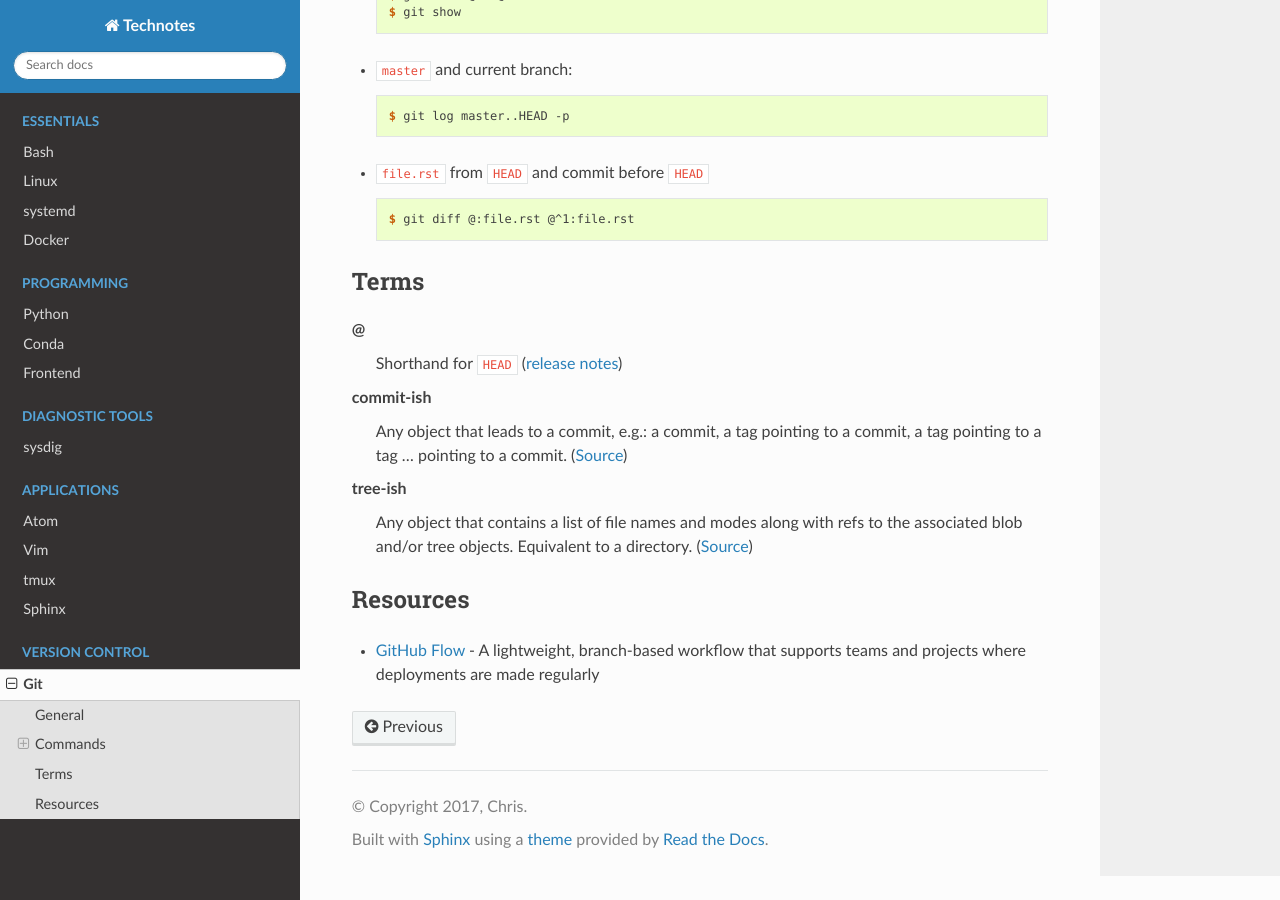
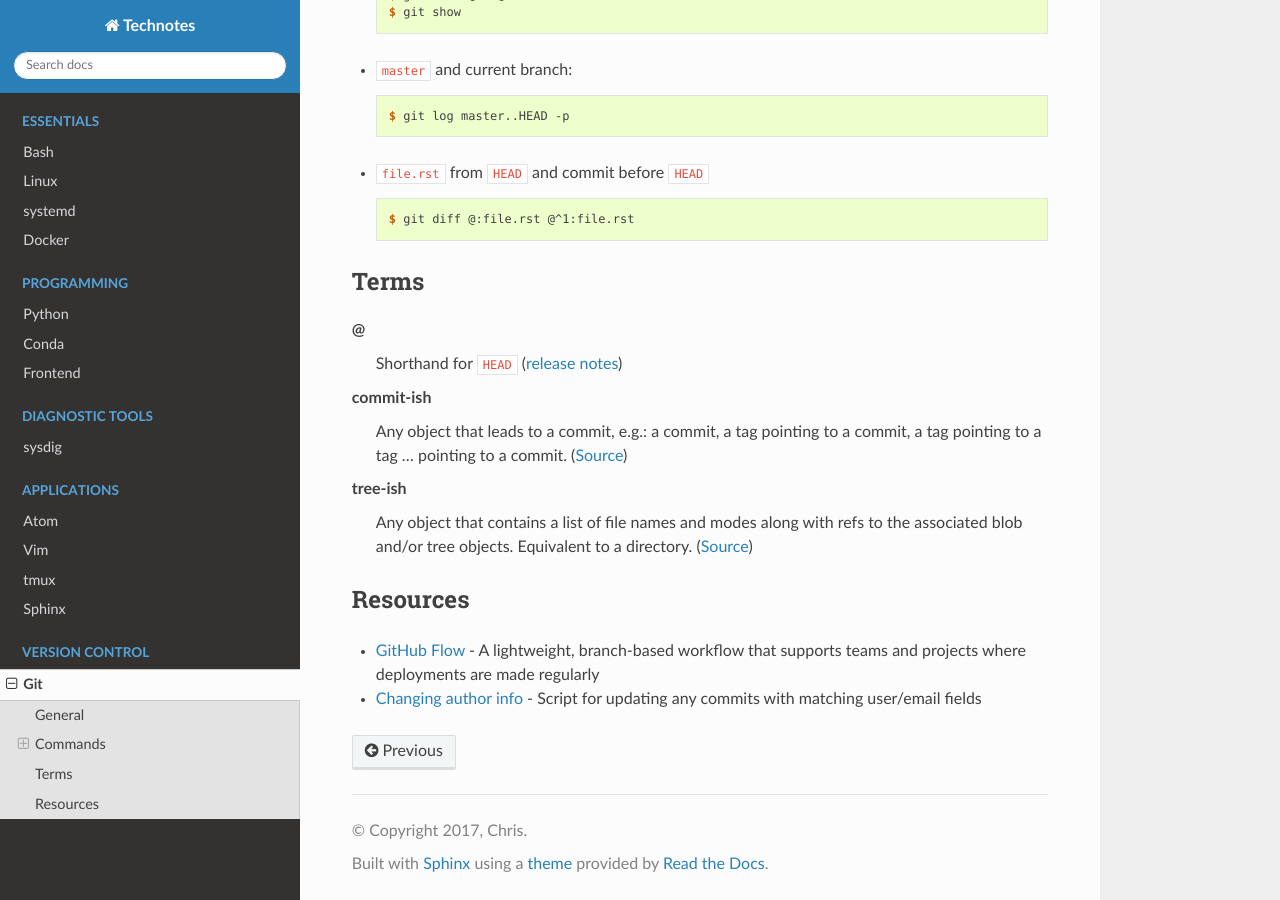
Before and after one commit to heterotopian/technotes, a Sphinx documentation site: the page built from source/git.rst, in a window 1280 px wide and 900 px high, scrolled down 1442 px. Built offline with Sphinx 7.4.7 and the Read the Docs theme 2.0.0, drawn with Linux system fonts in a browser that asks for light colours.

Commit message:
Minor changes

```diff
--- a/source/git.rst
+++ b/source/git.rst
@@ -117,6 +117,8 @@ Resources
 
 - `GitHub Flow <https://guides.github.com/introduction/flow/>`_ -
   A lightweight, branch-based workflow that supports teams and projects where deployments are made regularly
+- `Changing author info <https://help.github.com/articles/changing-author-info/>`_ -
+  Script for updating any commits with matching user/email fields
 
 
 
```
